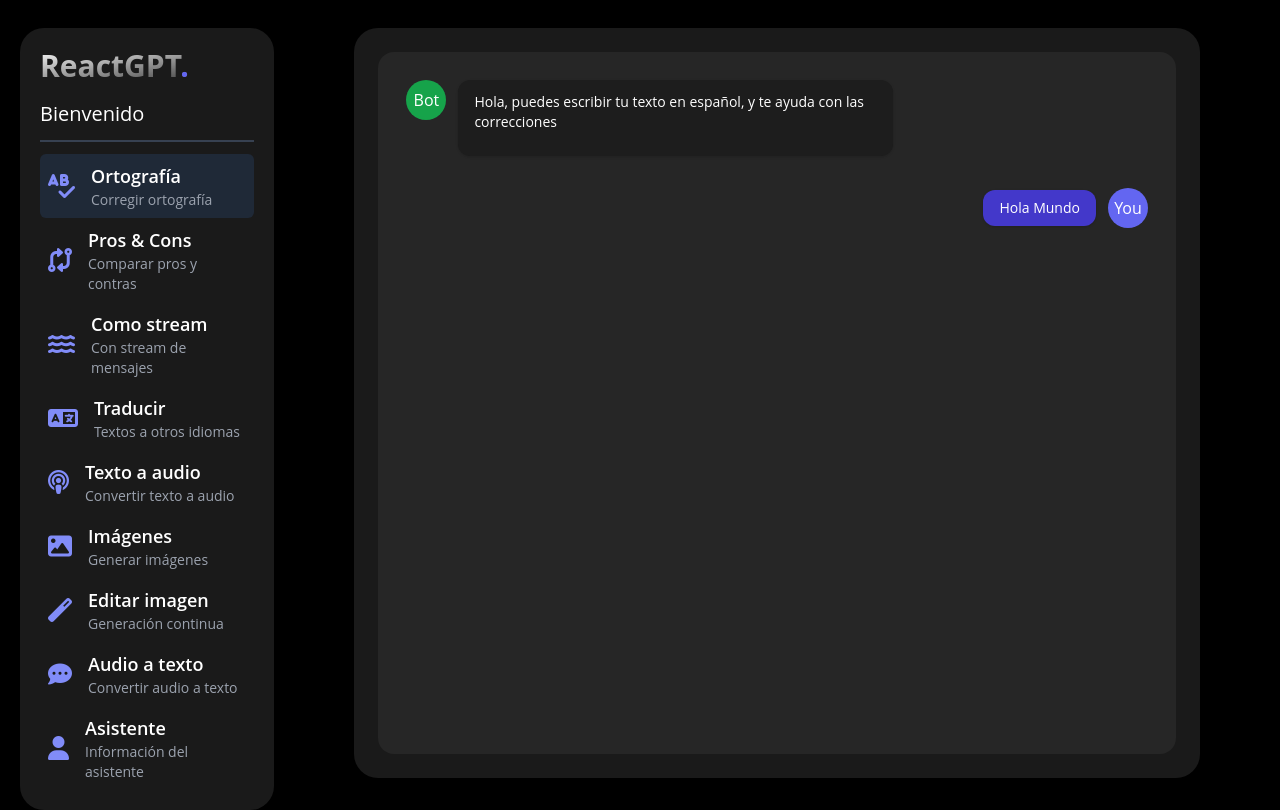
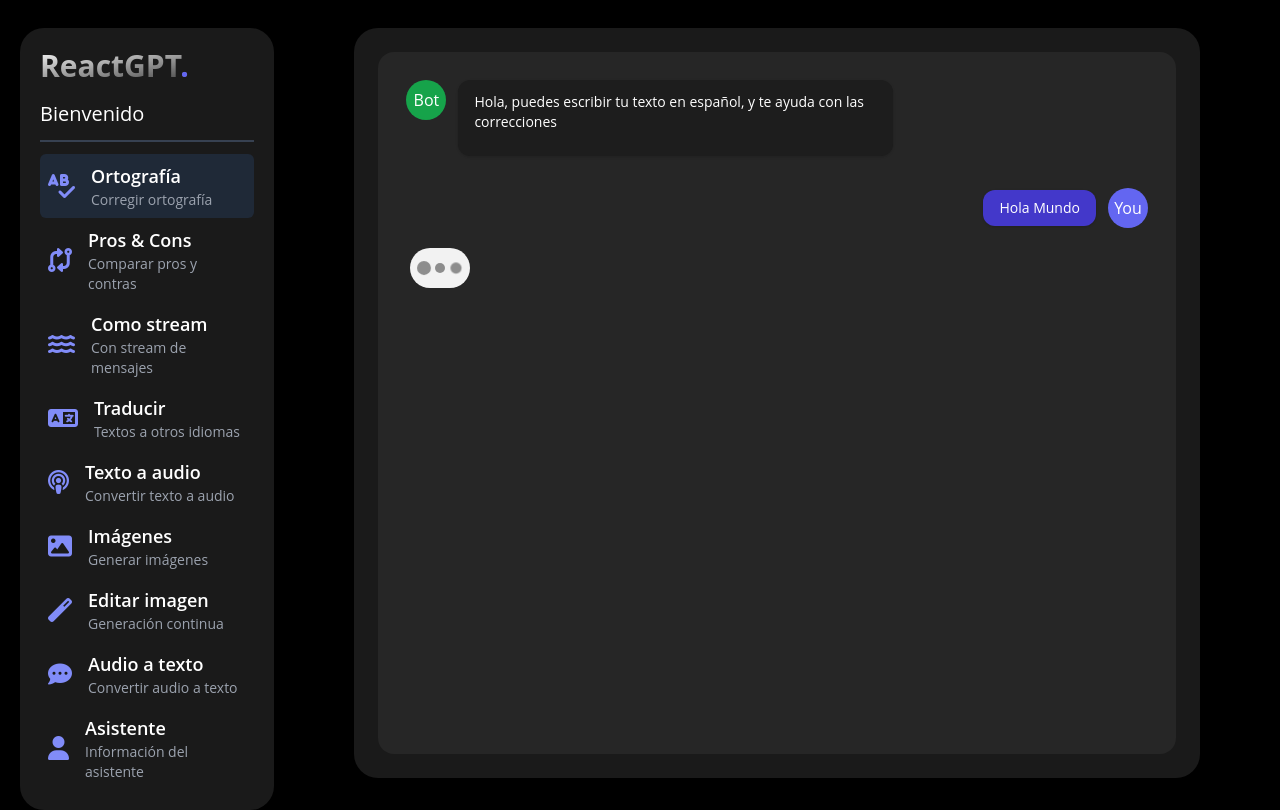
Before and after one commit to kkevin7/react-gpt, a React (Vite) app: page /orthography in a window 1280 px wide. Built offline with nearby package versions, Linux system fonts and the light colour scheme; the HTML template or start-up script is replaced by a standard one.

Commit message:
Typing loader component

```diff
--- /dev/null
+++ b/src/presentation/components/loaders/TypingLoader.css
@@ -0,0 +1,70 @@
+.typing {
+    display: block;
+    width: 60px;
+    height: 40px;
+    border-radius: 20px;
+    margin: 0 1rem;
+    display: flex;
+    justify-content: center;
+    align-items: center;
+    background-color: #f2f2f2;
+  }
+
+  .circle {
+    display: block;
+    height: 10px;
+    width: 10px;
+    border-radius: 50%;
+    background-color: #8d8d8d;
+    margin: 3px;
+  }
+  .circle.scaling {
+    animation: typing 1000ms ease-in-out infinite;
+    animation-delay: 3600ms;
+  }
+  .circle.bouncing {
+    animation: bounce 1000ms ease-in-out infinite;
+    animation-delay: 3600ms;
+  }
+
+  .circle:nth-child(1) {
+    animation-delay: 0ms;
+  }
+
+  .circle:nth-child(2) {
+    animation-delay: 333ms;
+  }
+
+  .circle:nth-child(3) {
+    animation-delay: 666ms;
+  }
+
+  @keyframes typing {
+    0% {
+      transform: scale(1);
+    }
+    33% {
+      transform: scale(1);
+    }
+    50% {
+      transform: scale(1.4);
+    }
+    100% {
+      transform: scale(1);
+    }
+  }
+
+  @keyframes bounce {
+    0% {
+      transform: translateY(0);
+    }
+    33% {
+      transform: translateY(0);
+    }
+    50% {
+      transform: translateY(-10px);
+    }
+    100% {
+      transform: translateY(0);
+    }
+  }
--- /dev/null
+++ b/src/presentation/components/loaders/TypingLoader.tsx
@@ -0,0 +1,18 @@
+import React from 'react'
+import './TypingLoader.css'
+
+interface Props {
+    className?: string;
+}
+
+export const TypingLoader = ({className}: Props) => {
+  return (
+    <div className={`typing ${className}`}>
+        <span className='circle scaling'></span>
+        <span className='circle scaling'></span>
+        <span className='circle scaling'></span>
+    </div>
+  )
+}
+
+export default TypingLoader
--- a/src/presentation/pages/orthography/OrthographyPage.tsx
+++ b/src/presentation/pages/orthography/OrthographyPage.tsx
@@ -1,5 +1,5 @@
 import React from 'react'
-import { MyMessage, GptMessage } from '../../components';
+import { MyMessage, GptMessage, TypingLoader } from '../../components';
 
 const OrthographyPage = () => {
   return (
@@ -10,6 +10,7 @@
           {/* Welcome */}
           <GptMessage text="Hola, puedes escribir tu texto en español, y te ayuda con las correcciones" />
           <MyMessage text="Hola Mundo"/>
+          <TypingLoader/>
 
         </div>
       </div>
```
Also changed, not shown: src/presentation/components/index.ts (+4 -3 lines).
